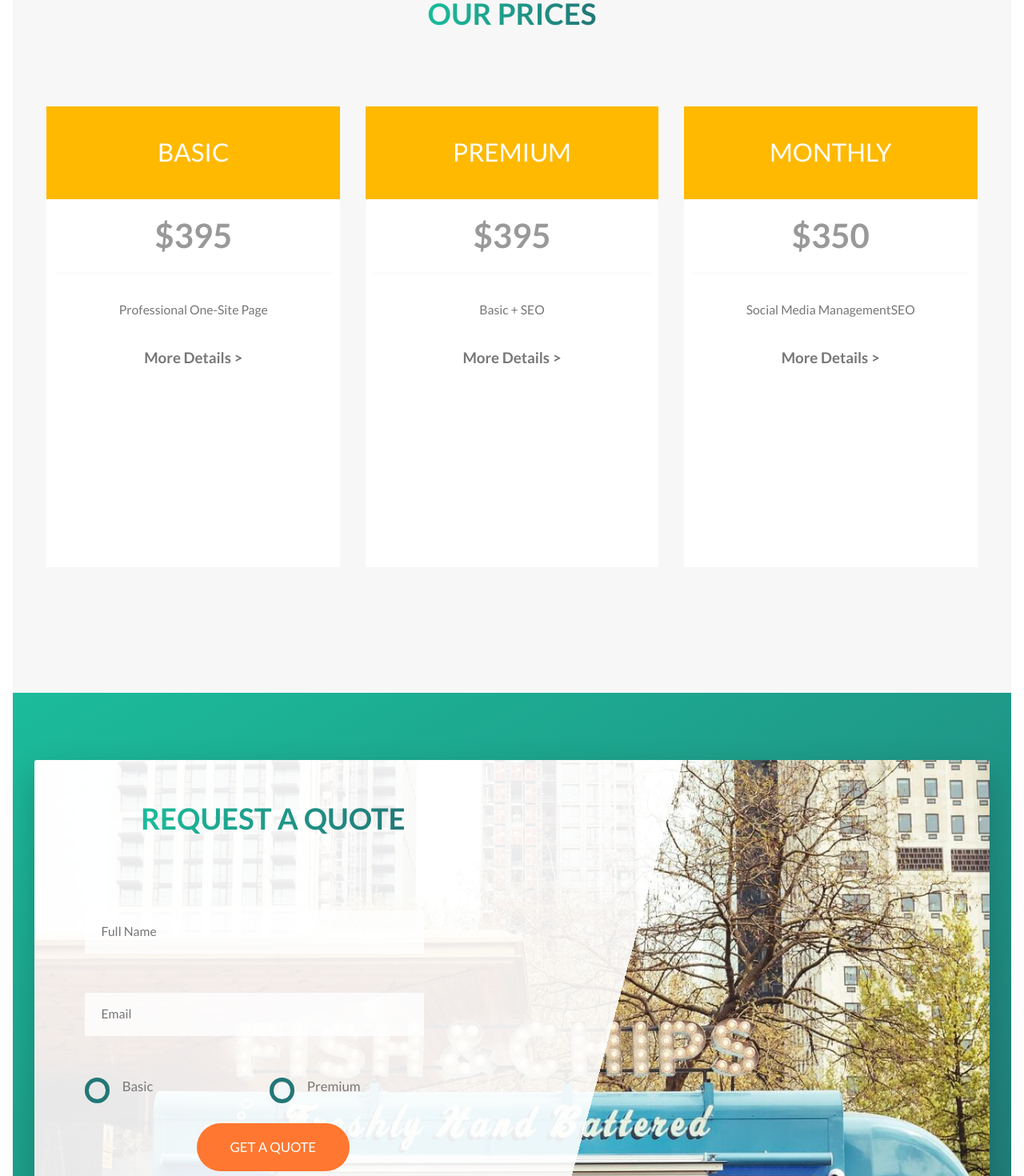
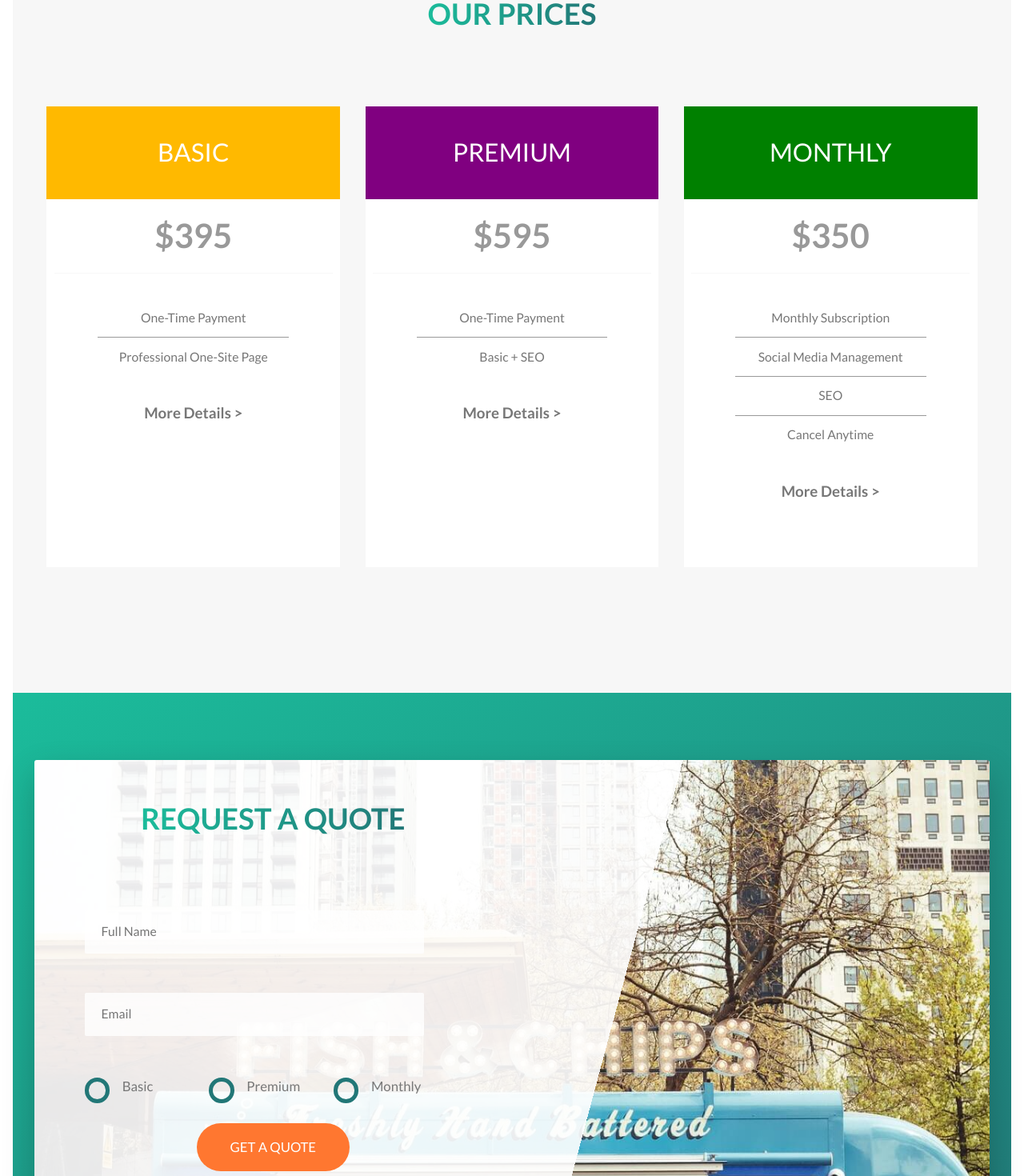
Before and after one commit to tcovington1/truck-stop, a React (Create React App) app: page / in a window 1280 px wide. Shown: the part 2480-3950 px from the top of the page at 80% size. Built offline with nearby package versions, Linux system fonts and the light colour scheme.

Commit message:
updated price cards and colors

```diff
--- a/src/components/Card.jsx
+++ b/src/components/Card.jsx
@@ -1,12 +1,12 @@
 import React from 'react'
 import '../styles/main.scss'
 
-const Card = ({heading, price, frontDetails, backDetails}) => {
+const Card = ({heading, price, frontDetails, backDetails, headingColor}) => {
 
   return (
     <div className='card'>
       <div className="card__side card__side--front">
-        <h4 className="card__heading">
+        <h4 className={`card__heading card__heading-${headingColor}`}>
           {heading}
         </h4>
         <h5 className="card__price">
@@ -15,7 +15,9 @@ const Card = ({heading, price, frontDetails, backDetails}) => {
         <div className="card__details">
           <ul>
             <li>
-              {frontDetails}
+            {frontDetails.map(detail => {
+                 return <li>{detail}</li>
+              })}
             </li>
           </ul>
         </div>
@@ -25,14 +27,16 @@ const Card = ({heading, price, frontDetails, backDetails}) => {
         </div>
       </div>
       <div className="card__side card__side--back card__side--back-1">
-        <h4 className="card__heading hide-mob">
+        <h4 className={`card__heading hide-mob card__heading-${headingColor}`}>
           {heading}
         </h4>
         <div className="card__details">
           <ul>
-            <li>
-              {backDetails}
-            </li>
+
+              {backDetails.map(detail => {
+                 return <li>{detail}</li>
+              })}
+
           </ul>
         <div className="u-center-text">
           <a href="#" className='btn btn--orange my1'>Book Now</a>
--- a/src/components/quote/Quote.jsx
+++ b/src/components/quote/Quote.jsx
@@ -36,6 +36,13 @@ const Quote = () => {
                       Premium
                     </label>
                   </div>
+                  <div className="form__radio-group">
+                    <input type="radio" className="form__radio-input" id='monthly' name='choice'/>
+                    <label htmlFor="monthly" className="form__radio-label">
+                      <span className="form__radio-button"></span>
+                      Monthly
+                    </label>
+                  </div>
                   <div className="u-center-text">
                     <a href="#" className='btn btn--orange my3'>Get A Quote</a>
                   </div>
--- a/src/components/tours/Prices.jsx
+++ b/src/components/tours/Prices.jsx
@@ -9,23 +9,26 @@ const Prices = () => {
     {
       id: 1,
       heading: 'Basic',
+      headingColor: 1,
       price: '$395',
-      frontData: [ 'Professional One-Site Page' ],
+      frontData: [ 'One-Time Payment' ,'Professional One-Site Page' ],
       backData: [ 'Professional One-Site Page', 'Call To Action Buttons', 'Testimonials', 'Images', 'Contact Form', 'Mobile Responsive'  ],
     },
     {
       id: 2,
       heading: 'Premium',
-      price: '$395',
-      frontData: [ 'Basic + SEO' ],
-      backData: [ 'Professional One-Site Page', 'Call To Action Buttons', 'Testimonials', 'Images', 'Contact Form', 'Mobile Responsive'  ],
+      headingColor: 2,
+      price: '$595',
+      frontData: [ 'One-Time Payment', 'Basic + SEO' ],
+      backData: [ 'Basic Package', 'SEO submission', 'Google Maps Submission', 'A/B Testing', 'Contact Form' ],
     },
     {
-      id: 1,
+      id: 3,
       heading: 'Monthly',
+      headingColor: 3,
       price: '$350',
-      frontData: [ 'Social Media Management', 'SEO' ],
-      backData: [ 'Professional One-Site Page', 'Call To Action Buttons', 'Testimonials', 'Images', 'Contact Form', 'Mobile Responsive'  ],
+      frontData: [  'Monthly Subscription' ,'Social Media Management', 'SEO', 'Cancel Anytime' ],
+      backData: [ 'FaceBook', 'Instagram', '2x Posting Per Week', 'Weekly Performance Updates'  ],
     },
   ]
 
@@ -36,6 +39,7 @@ const Prices = () => {
           price={cardData.price}
           frontDetails={cardData.frontData}
           backDetails={cardData.backData}
+          headingColor={cardData.headingColor}
         />
       </div>
     );
--- a/src/styles/base/_base.scss
+++ b/src/styles/base/_base.scss
@@ -18,9 +18,6 @@ body {
   }
 }
 
-
-
-
 html {
   font-size: 65.5%;  // 1rem = 10px 10px / 16x = 62.5%
 
--- a/src/styles/components/_card.scss
+++ b/src/styles/components/_card.scss
@@ -53,7 +53,7 @@
   //* Card Contents
 
   &__heading {
-    background-color: $color-secondary-light;
+    // background-color: $color-secondary-light;
     // height: 10rem;
     font-size: 3rem;
     font-weight: 300;
@@ -61,6 +61,20 @@
     color: $color-white;
     text-align: center;
     padding: 3rem;
+
+    &-1 {
+      background-color: $color-secondary-light;
+
+      }
+    &-2 {
+      background-color: purple;
+
+      }
+
+    &-3 {
+      background-color: green;
+
+      }
 
     // &--back {
       //   background-color: $color-white;
@@ -127,7 +141,6 @@
     //* Card Contents
 
     &__heading {
-      background-color: $color-secondary-light;
       // height: 10rem;
       font-size: 3rem;
       font-weight: 300;
@@ -136,12 +149,20 @@
       text-align: center;
       padding: 3rem;
 
-      // &--back {
-        //   background-color: $color-white;
-        //   color: $color-secondary-light
+      &-color-1 {
+        background-color: $color-secondary-light;
 
-        // }
-      }
+        }
+      &-color-2 {
+        background-color: purple;
+
+        }
+
+      &-color-3 {
+        background-color: green;
+
+        }
+    }
 
       &__price {
         text-align: center;
--- a/src/styles/components/_form.scss
+++ b/src/styles/components/_form.scss
@@ -47,7 +47,7 @@
   }
 
   &__radio-group {
-    width: 49%;
+    width: 33%;
     display: inline-block;
 
     @include respond(tab-port) {
```
